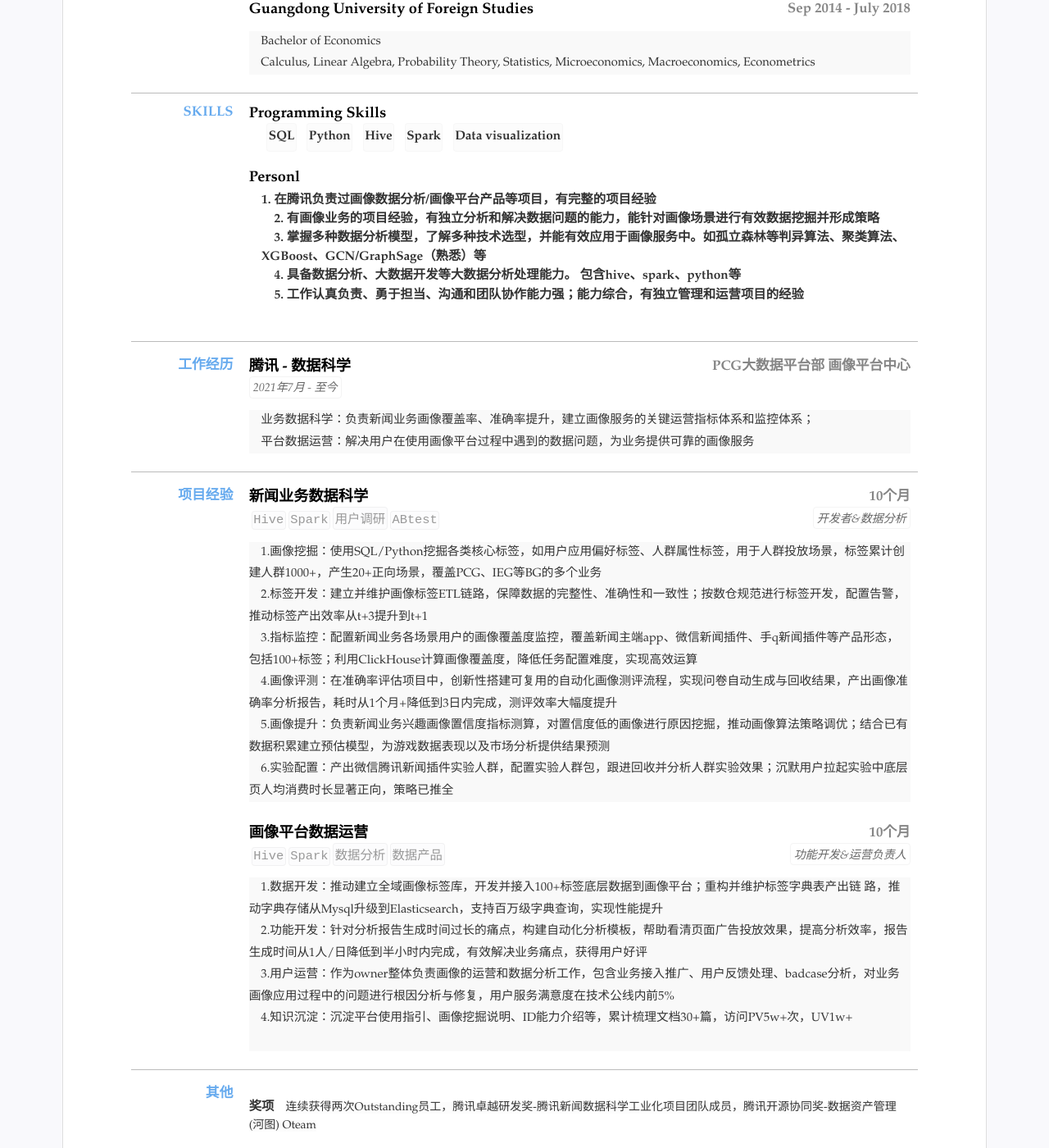
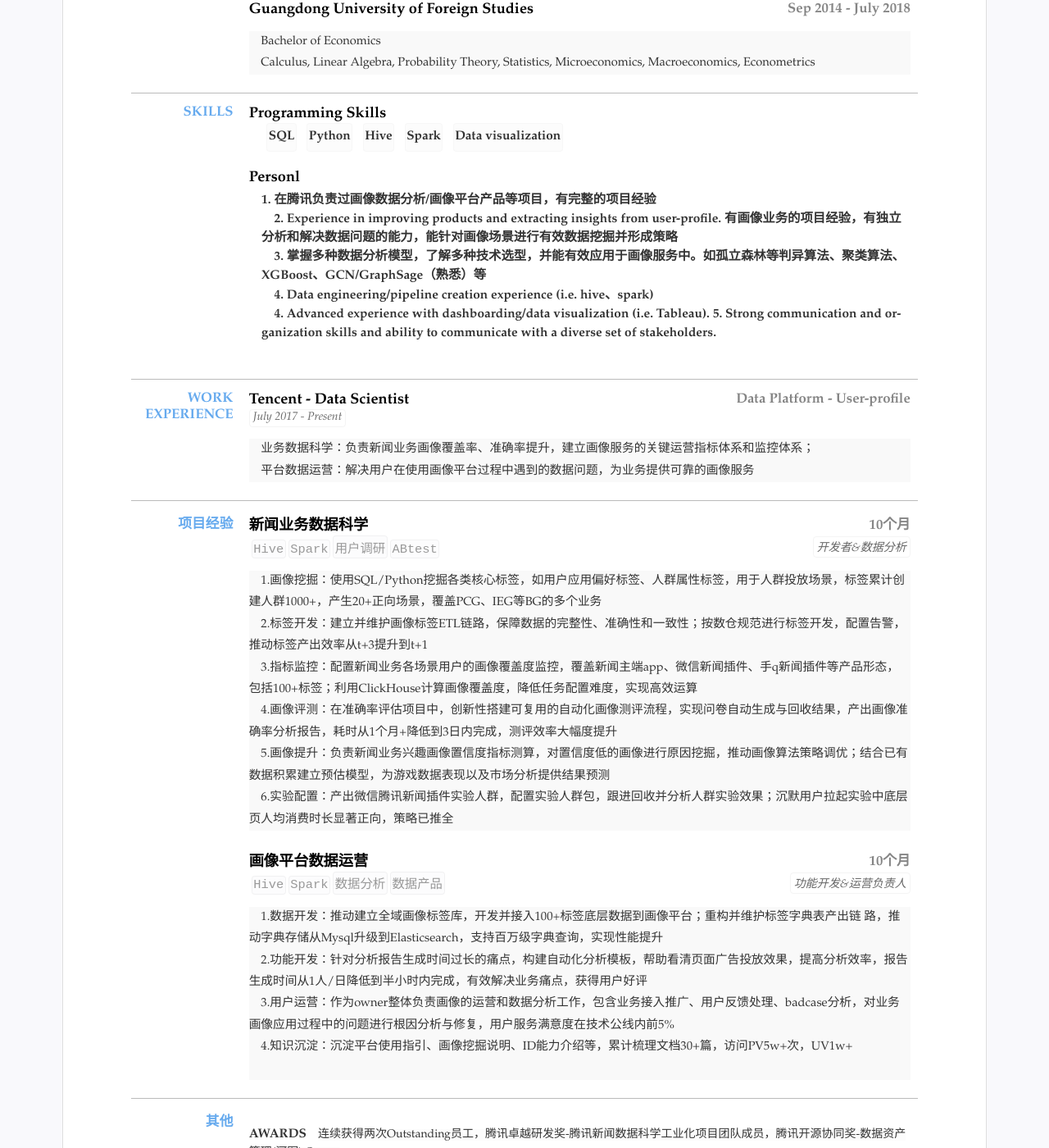
Before and after one commit to hazelyang518/eng_cv, a Jekyll site: the page built from index.html, in a window 1280 px wide and 1400 px high, scrolled down 431 px. Shown: the whole window at 82% size. Built offline with Jekyll 4.4.1, drawn with Linux system fonts in a browser that asks for light colours.

Commit message:
Update resume.yml

```diff
--- a/_data/resume.yml
+++ b/_data/resume.yml
@@ -61,17 +61,18 @@ main: #简历主要内容，
     - Data visualization
   - title: Personl
     summary: &nbsp 1. 在腾讯负责过画像数据分析/画像平台产品等项目，有完整的项目经验 <br>  &nbsp &nbsp
-             2. 有画像业务的项目经验，有独立分析和解决数据问题的能力，能针对画像场景进行有效数据挖掘并形成策略 <br>  &nbsp &nbsp
+             2. Experience in improving products and extracting insights from user-profile. 有画像业务的项目经验，有独立分析和解决数据问题的能力，能针对画像场景进行有效数据挖掘并形成策略 <br>  &nbsp &nbsp
              3. 掌握多种数据分析模型，了解多种技术选型，并能有效应用于画像服务中。如孤立森林等判异算法、聚类算法、XGBoost、GCN/GraphSage（熟悉）等 <br>  &nbsp &nbsp
-             4. 具备数据分析、大数据开发等大数据分析处理能力。 包含hive、spark、python等 <br>  &nbsp &nbsp
-             5. 工作认真负责、勇于担当、沟通和团队协作能力强；能力综合，有独立管理和运营项目的经验 <br>  &nbsp &nbsp
+             4. Data engineering/pipeline creation experience (i.e. hive、spark) <br>  &nbsp &nbsp
+             4. Advanced experience with dashboarding/data visualization (i.e. Tableau).
+             5. Strong communication and organization skills and ability to communicate with a diverse set of stakeholders. <br>  &nbsp &nbsp
 
-- type: experience
-  name: 工作经历
+- type: WORK EXPERIENCE
+  name:
   content:
-  - title: 腾讯 - 数据科学
-    sub: PCG大数据平台部   画像平台中心
-    duration: "2021年7月 - 至今"
+  - title: Tencent - Data Scientist
+    sub: Data Platform - User-profile
+    duration: "July 2017 - Present"
     tags:
     # - 画像挖掘
     # - 标签开发
@@ -135,7 +136,7 @@ others: #其他列表显示
   name: '其他'
   content: #选择需要的格式
   -
-  - title: "奖项"
+  - title: "AWARDS"
     text: "连续获得两次Outstanding员工，腾讯卓越研发奖-腾讯新闻数据科学工业化项目团队成员，腾讯开源协同奖-数据资产管理(河图) Oteam"
   - title: "认证:"
     text: "BG内数据科学通道培养计划课程认证"
```
